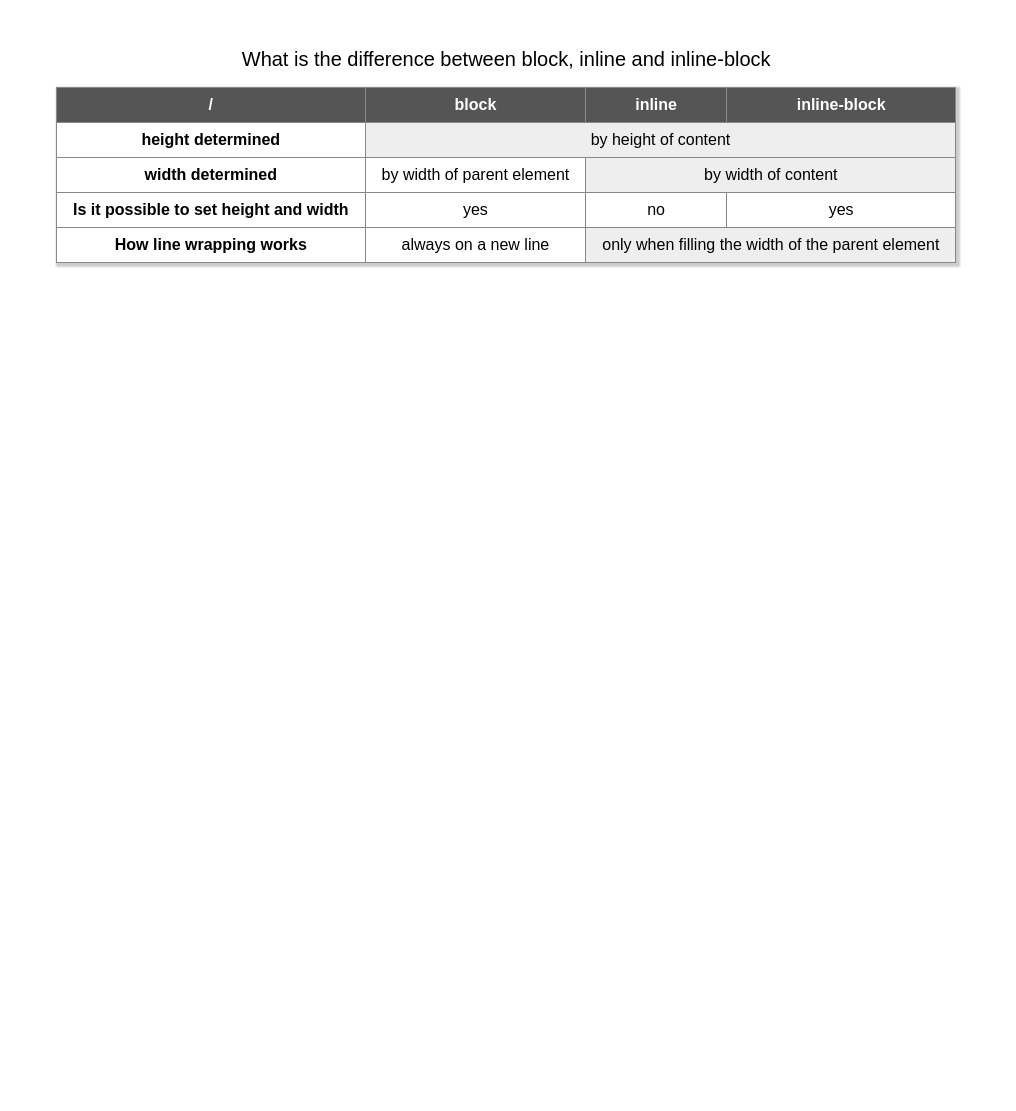
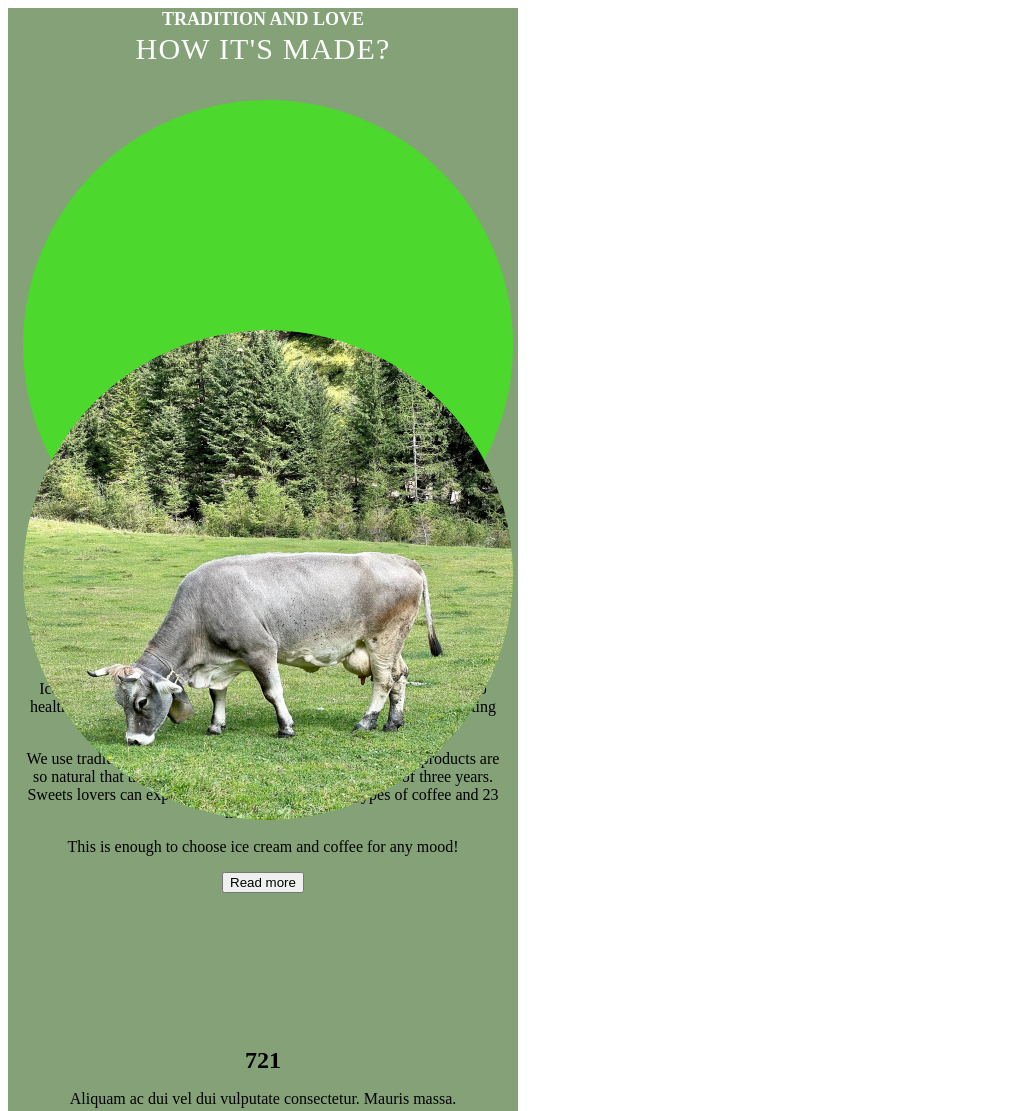
Before and after one commit to EugenePltntsk/table-practice, a plain HTML site: page index.html in a window 1280 px wide. Shown: the top 1111 px of the page, without its empty margins (0-1016 px from the left). Before the commit the page ends 800 px from the top, so only its background shows below. Drawn offline with Linux system fonts and the light colour scheme.

Commit message:
html and css cow

```diff
--- a/css/styles.css
+++ b/css/styles.css
@@ -1,48 +1,95 @@
-table {
-    box-shadow: 2px 2px 2px 2px hsla(0, 0%, 0%, 0.2);
-    margin: 3rem;
-    font-family: sans-serif;
-    border-collapse: collapse;
+li {
+  list-style: none;
+  margin: 0;
+  padding: 0;
+}
+h1,
+h2,
+h3,
+h4,
+h5,
+h6 {
+  margin: 0;
+  padding: 0;
 }
 
-caption {
-    font-size: 20px;
-    margin-bottom: 1rem;
+ul {
+  margin: 0;
+  padding: 0;
 }
 
-thead {
-    background-color: #555;
-    color: #fff;
+.about__label {
+  font-family: "Montserrat";
+  font-style: normal;
+  font-weight: 700;
+  font-size: 18px;
+  line-height: 22px;
+  /* identical to box height */
+
+  text-align: center;
+  text-transform: uppercase;
+
+
+  color: #fcfcfc;
 }
 
-td,
-th {
-    padding: 0.5rem 1rem;
-    border: 1px solid #888;
-    text-align: center;
+.about__title {
+    margin-bottom: 32px;
+  font-family: "Seymour One";
+  font-style: normal;
+  font-weight: 400;
+  font-size: 30px;
+  line-height: 38px;
+  text-align: center;
+  letter-spacing: 0.04em;
+  text-transform: uppercase;
+
+  color: #fcfcfc;
+
 }
 
-td[colspan] {
-    background-color: #eee;
+.container {
+    text-align: center;
+    justify-content: center;
+  background-color: #84a178;
+  padding: 0 15px;
+
+  width: 480px;
+
 }
 
-.title:hover {
-background-color: chartreuse;
+.about__wrapper {
+  margin-bottom: 90px;
 }
 
-.one:hover {
-    background-color: blueviolet;
-}
-.two:hover {
-    background-color: chocolate;
+.about__cow-photo::before {
+  position: relative;
+
+  display: block;
+  content: "";
+  background-repeat: no-repeat;
+  background-size: 490px 490px;
+  background-position: center;
+  width: 490px;
+  height: 490px;
+  border-radius: 50%;
+
+  background-color: rgb(76, 216, 44);
 }
 
-.three:hover {
-    background-color: darkolivegreen;
+.about__cow-photo::after {
+  position: absolute;
+  bottom: -20px;
+
+  display: block;
+  content: "";
+  background-repeat: no-repeat;
+  background-size: 490px 490px;
+  background-position: center;
+  width: 490px;
+  height: 490px;
+  border-radius: 50%;
+
+  background-color: rgb(76, 216, 44);
+  background-image: url("../images/cow-main.png");
 }
-.four:hover {
-    background-color: crimson;
-}
-.five:hover {
-    background-color: crimson;
-}
--- a/index.html
+++ b/index.html
@@ -1,58 +1,82 @@
 <!DOCTYPE html>
 <html lang="en">
-<head>
-    <meta charset="UTF-8">
-    <meta http-equiv="X-UA-Compatible" content="IE=edge">
-    <meta name="viewport" content="width=device-width, initial-scale=1.0">
-    <link href="./css/styles.css" rel="stylesheet" type="text/css">
+  <head>
+    <meta charset="UTF-8" />
+    <meta http-equiv="X-UA-Compatible" content="IE=edge" />
+    <meta name="viewport" content="width=device-width, initial-scale=1.0" />
+    <link href="./css/styles.css" rel="stylesheet" type="text/css" />
     <title>Document</title>
-</head>
-<body>
-    <table>
-        <caption>
-            What is the difference between block, inline and inline-block
+  </head>
+  <body>
+    <section class="about">
+      <div class="container">
+        <div class="about__text-container">
+        <label class="about__label" for="">Tradition and love</label>
 
-        </caption>
-        <thead class="title">
+        <h1 class="about__title">How it's made?</h1>
+        </div>
 
-            <th>/</th>
-            <th>block</th>
-            <th>inline</th>
-            <th>inline-block</th>
-
-        </thead>
-        <tbody>
-            <tr class="one">
-                <th>height determined</th>
-                <td colspan="3">by height of content</td>
+        <div class="about__wrapper">
+            <div class="about__cow-photo"></div>
+        </div>
 
 
 
-            </tr>
-            <tr class="two">
-                <th>width determined</th>
-                <td>by width of parent element</td>
-                <td colspan="2">by width of content</td>
+        <p class="about__text">
+          Ice is a place where you will become not only a little happier, but
+          also healthier. Health is the main value for us, and we follow it when
+          creating our handmade desserts.
+        </p>
 
+        <p class="about__text">
+          We use traditional recipes and 100% natural ingredients. Our products
+          are so natural that they can be given to children from the age of
+          three years. Sweets lovers can expect 55 types of ice cream, 15 types
+          of coffee and 23 milkshakes.
+        </p>
 
-            </tr>
-            <tr class="three">
-                <th>Is it possible to set height and width</th>
-                <td>yes</td>
-                <td>no</td>
-                <td>yes</td>
+        <p class="about__text">
+          This is enough to choose ice cream and coffee for any mood!
+        </p>
 
+        <button class="about__button" type="button">Read more</button>
+      </div>
+    </section>
 
-            </tr>
-            <tr class="four">
-                <th>How line wrapping works</th>
-                <td>always on a new line</td>
-                <td colspan="2" class="five">only when filling the width of the parent element</td>
+    <section class="advantages">
+      <div class="container">
+        <ul class="advantages__list list">
+          <li class="advantages__item">
+            <svg class="advantages__svg">
+              <use></use>
+            </svg>
+            <h2 class="advantages__title">721</h2>
+            <p advantages__text>
+              Aliquam ac dui vel dui vulputate consectetur. Mauris massa.
+            </p>
+          </li>
 
+          <li class="advantages__item">
+            <svg class="advantages__svg">
+              <use></use>
+            </svg>
+            <h2 class="advantages__title">16kg</h2>
+            <p advantages__text>
+              Aliquam ac dui vel dui vulputate consectetur. Mauris massa.
+            </p>
+          </li>
 
-            </tr>
-        </tbody>
-
-
-</body>
+          <li class="advantages__item">
+            <svg class="advantages__svg">
+              <use></use>
+            </svg>
+            <h2 class="advantages__title">84</h2>
+            <p advantages__text>
+              Aliquam ac dui vel dui vulputate consectetur. Mauris massa.
+            </p>
+          </li>
+        </ul>
+      </div>
+    </section>
+  </body>
 </html>
```
Also changed, not shown: images/cow-main.png (added).
